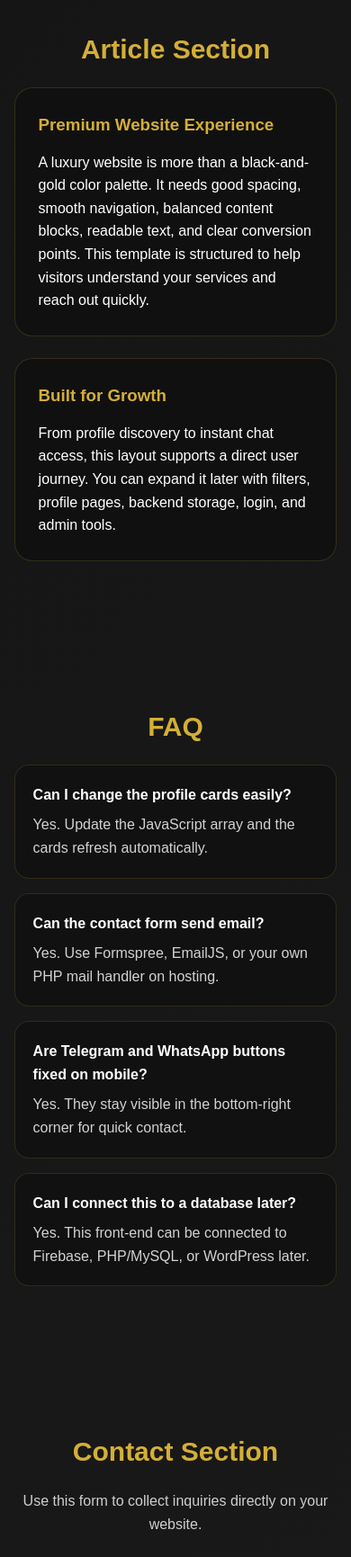
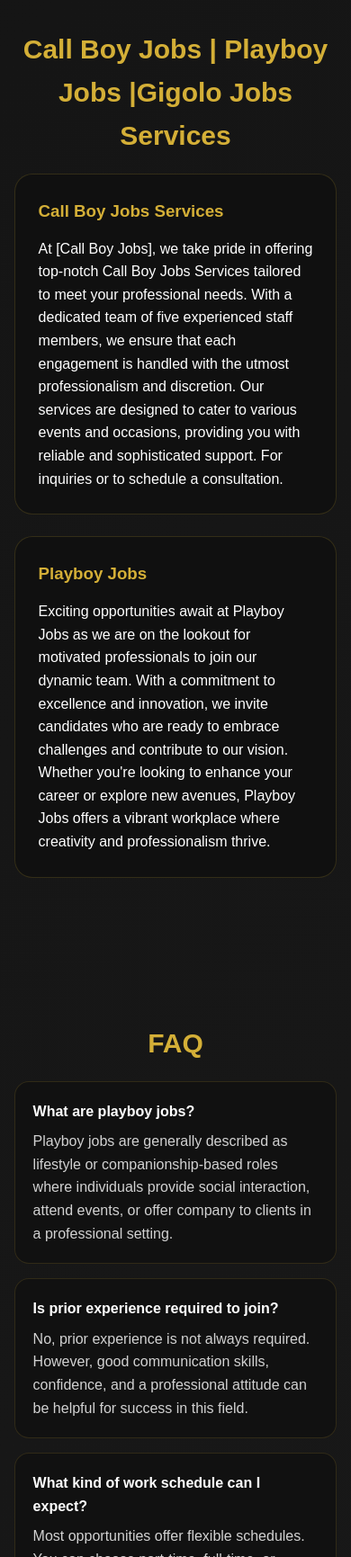
Before and after one commit to radhikapandit/call-boy-jobs, a plain HTML site: page index.html in a window 390 px wide. Shown: the part 9960-11691 px from the top of the page at 90% size. Drawn offline with Linux system fonts and the light colour scheme.

Commit message:
Update index.html

```diff
--- a/index.html
+++ b/index.html
@@ -1114,21 +1114,18 @@
 
   <section id="article">
     <div class="container">
-      <h2 class="section-title">Article Section</h2>
+      <h2 class="section-title">Call Boy Jobs | Playboy Jobs |Gigolo Jobs Services</h2>
       <div class="article-wrap">
         <div class="article-box">
-          <h3>Premium Website Experience</h3>
+          <h3>Call Boy Jobs Services</h3>
           <p>
-            A luxury website is more than a black-and-gold color palette. It needs good spacing,
-            smooth navigation, balanced content blocks, readable text, and clear conversion points.
-            This template is structured to help visitors understand your services and reach out quickly.
+            At [Call Boy Jobs], we take pride in offering top-notch Call Boy Jobs Services tailored to meet your professional needs. With a dedicated team of five experienced staff members, we ensure that each engagement is handled with the utmost professionalism and discretion. Our services are designed to cater to various events and occasions, providing you with reliable and sophisticated support. For inquiries or to schedule a consultation.
           </p>
         </div>
         <div class="article-box">
-          <h3>Built for Growth</h3>
+          <h3>Playboy Jobs</h3>
           <p>
-            From profile discovery to instant chat access, this layout supports a direct user journey.
-            You can expand it later with filters, profile pages, backend storage, login, and admin tools.
+            Exciting opportunities await at Playboy Jobs as we are on the lookout for motivated professionals to join our dynamic team. With a commitment to excellence and innovation, we invite candidates who are ready to embrace challenges and contribute to our vision. Whether you're looking to enhance your career or explore new avenues, <a href="https://callboychennai.infinityfreeapp.com/">Playboy Jobs</a> offers a vibrant workplace where creativity and professionalism thrive.
           </p>
         </div>
       </div>
@@ -1140,20 +1137,20 @@
       <h2 class="section-title">FAQ</h2>
       <div class="faq-wrap">
         <div class="faq-item">
-          <h4>Can I change the profile cards easily?</h4>
-          <p>Yes. Update the JavaScript array and the cards refresh automatically.</p>
+          <h4>What are playboy jobs?</h4>
+          <p>Playboy jobs are generally described as lifestyle or companionship-based roles where individuals provide social interaction, attend events, or offer company to clients in a professional setting.</p>
         </div>
         <div class="faq-item">
-          <h4>Can the contact form send email?</h4>
-          <p>Yes. Use Formspree, EmailJS, or your own PHP mail handler on hosting.</p>
+          <h4>Is prior experience required to join?</h4>
+          <p>No, prior experience is not always required. However, good communication skills, confidence, and a professional attitude can be helpful for success in this field.</p>
         </div>
         <div class="faq-item">
-          <h4>Are Telegram and WhatsApp buttons fixed on mobile?</h4>
-          <p>Yes. They stay visible in the bottom-right corner for quick contact.</p>
+          <h4>What kind of work schedule can I expect?</h4>
+          <p>Most opportunities offer flexible schedules. You can choose part-time, full-time, or occasional work depending on your availability and personal preference.</p>
         </div>
         <div class="faq-item">
-          <h4>Can I connect this to a database later?</h4>
-          <p>Yes. This front-end can be connected to Firebase, PHP/MySQL, or WordPress later.</p>
+          <h4>How much can I earn in this field?</h4>
+          <p>Earnings vary depending on experience, location, and availability. Many platforms highlight flexible income potential, but actual results depend on individual effort and demand.</p>
         </div>
       </div>
     </div>
@@ -1163,14 +1160,14 @@
     <div class="container">
       <h2 class="section-title">Contact Section</h2>
       <p class="section-sub">
-        Use this form to collect inquiries directly on your website.
+        Get in touch with us for any inquiries, support, or assistance. Our team is always ready to help you with a smooth and professional experience.
       </p>
 
       <div class="contact-grid">
         <div class="contact-box">
           <h3>Get In Touch</h3>
-          <p><strong>Email:</strong> info@example.com</p>
-          <p><strong>Telegram:</strong> @yourtelegramusername</p>
+          <p><strong>Email:</strong> info@callboyworld.com</p>
+          <p><strong>Telegram:</strong> @callboyjobyes</p>
           <p><strong>WhatsApp:</strong> +91 9876543210</p>
           <p>
             To make the form actually send messages to your inbox, replace the form action with your
@@ -1213,12 +1210,12 @@
 
   <footer>
     <div class="container">
-      © 2026 Luxury Profiles. All rights reserved.
+      © 2026 Call Boy Jobs. All rights reserved.
     </div>
   </footer>
 
   <div class="sticky-buttons">
-    <a class="sticky-btn telegram" href="https://t.me/yourtelegramusername" target="_blank" aria-label="Telegram">✈</a>
+    <a class="sticky-btn telegram" href="https://t.me/callboyjobyes" target="_blank" aria-label="Telegram">✈</a>
     <a class="sticky-btn whatsapp" href="https://wa.me/919876543210" target="_blank" aria-label="WhatsApp">☎</a>
   </div>
 
```
